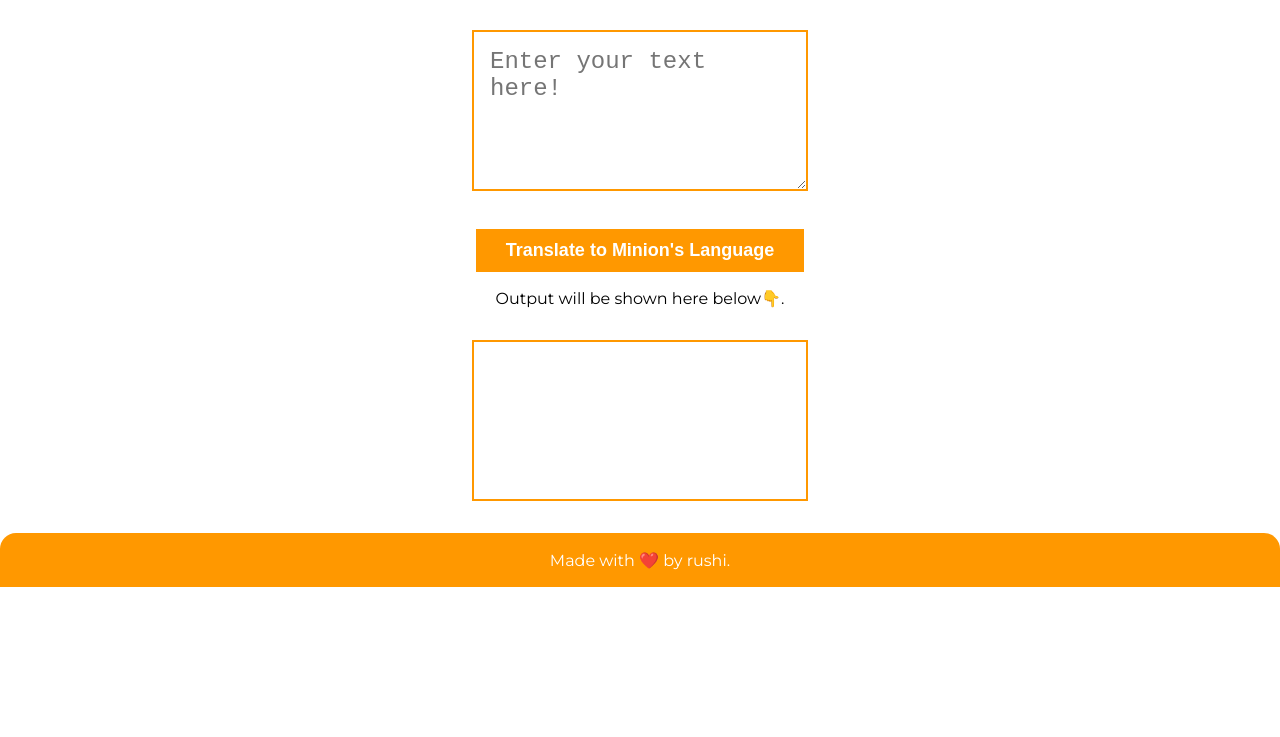
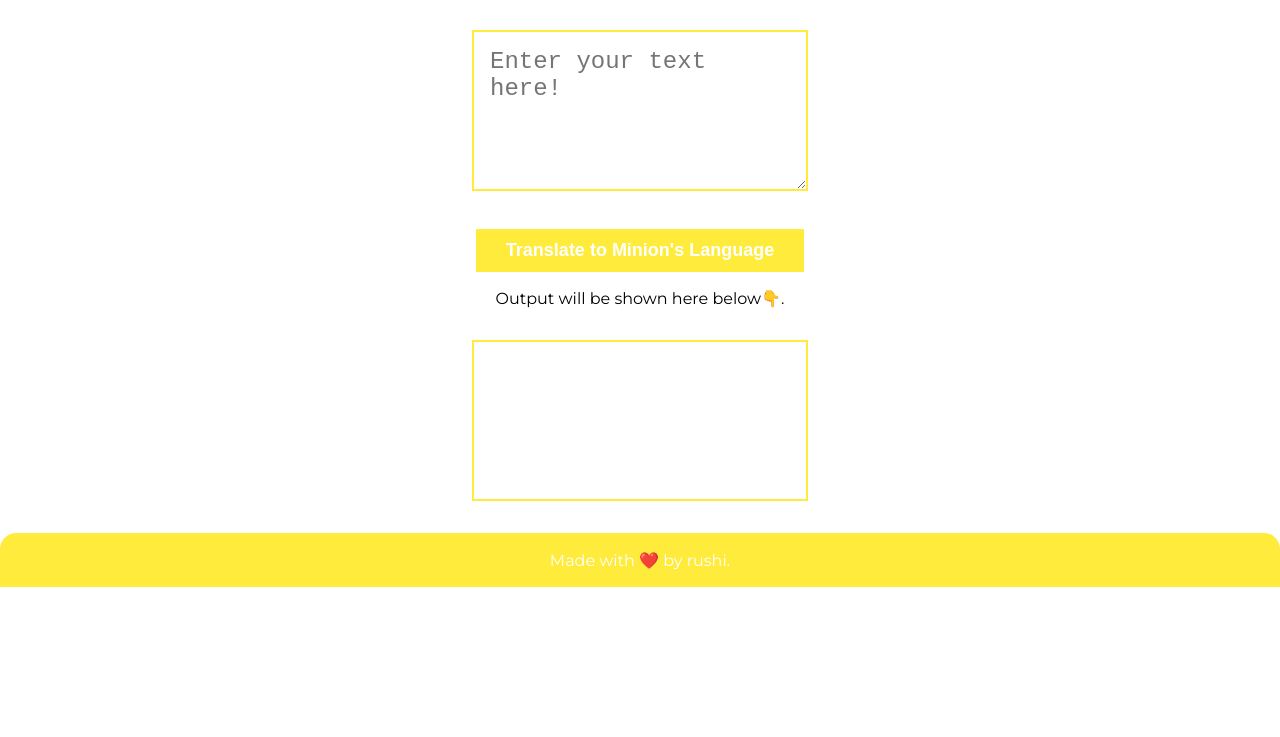
Before and after one commit to rushi-173/Speak-like-Minion, a plain HTML site: page index.html in a window 1280 px wide. Shown: the part 63-800 px from the top of the page. Drawn offline with Linux system fonts and the light colour scheme.

Commit message:
primary color change

```diff
--- a/style.css
+++ b/style.css
@@ -1,7 +1,7 @@
 @import url('https://fonts.googleapis.com/css2?family=Montserrat:wght@400&display=swap');
 
 :root{
-	--primary-color:#FF9800;
+	--primary-color:#FFEB3B;
 	--secondary-color:#00B0FF;
 	--dark-grey:#424242;
 	--light-grey:#EEEEEE;
```
